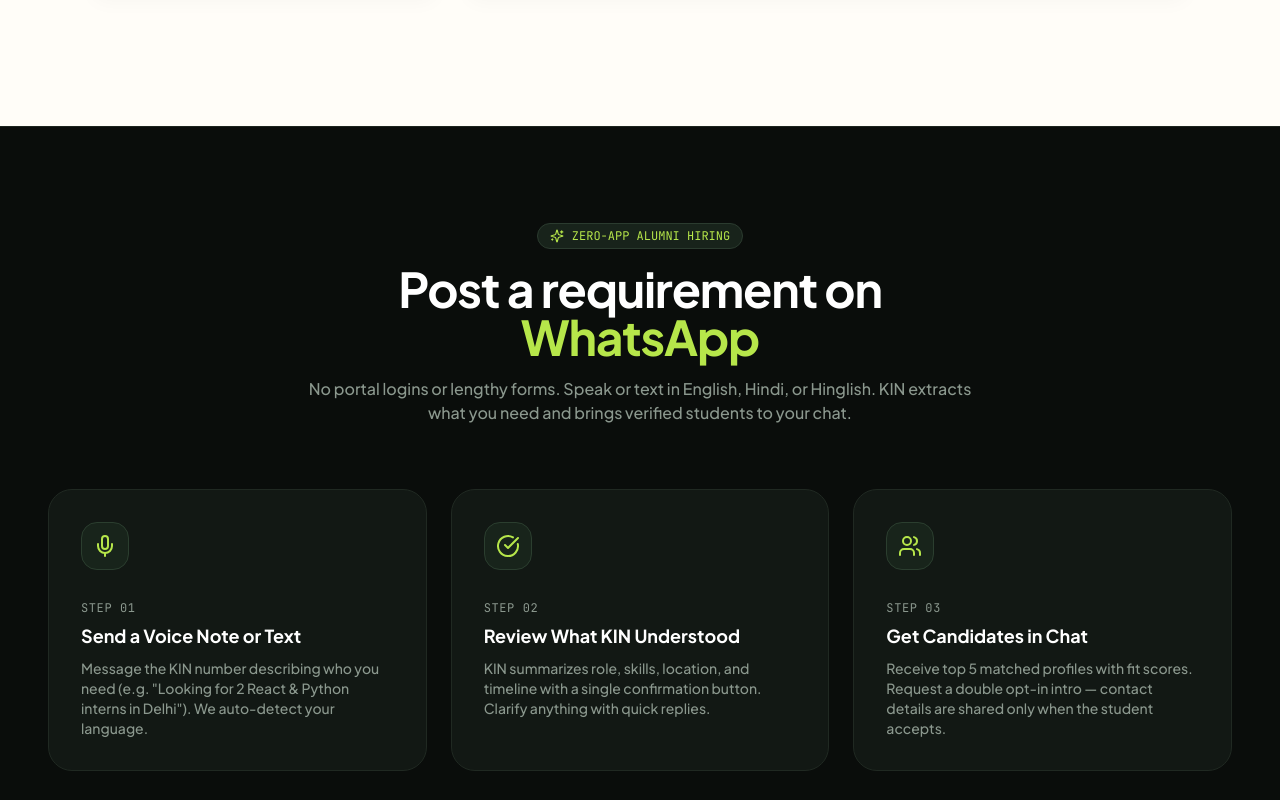
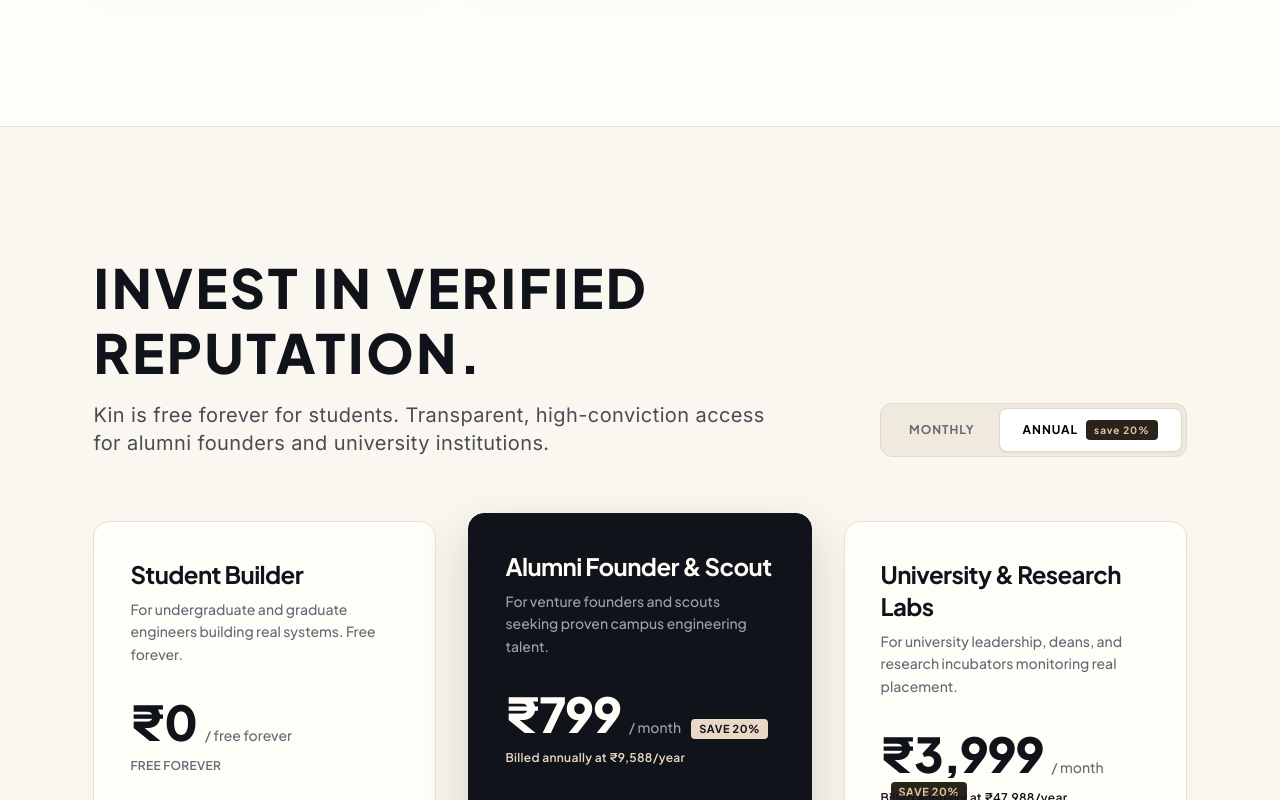
Before and after one commit to parteek1907/Kin, a Next.js app in the folder frontend/: page / in a window 1280 px wide. Shown: the part 1840-2640 px from the top of the page. Built offline with nearby package versions, Linux system fonts and the light colour scheme; no server answers.

Commit message:
feat(landing): remove WhatsApp requirement section from landing page

```diff
--- a/frontend/src/app/page.tsx
+++ b/frontend/src/app/page.tsx
@@ -3,8 +3,8 @@
 import React from 'react';
 import ConduitHero from '@/components/conduit/ConduitHero';
 import { Feature } from '@/components/ui/feature-section-with-bento-grid';
-import WhatsAppRequirementSection from '@/components/kin/WhatsAppRequirementSection';
 import PricingSection3 from '@/components/ui/pricing-section-3';
+
 import KinFooter from '@/components/kin/KinFooter';
 import ToastAlert from '@/components/ToastAlert';
 
@@ -29,11 +29,9 @@
       {/* 2. HOW TO USE KIN • BENTO GRID FEATURE SECTION */}
       <Feature />
 
-      {/* 3. ZERO-APP WHATSAPP FLOW (VOICE NOTE, EXTRACTION, CANDIDATE MATCHES) */}
-      <WhatsAppRequirementSection />
+      {/* 3. NUMBERFLOW INTERACTIVE PRICING SECTION */}
+      <PricingSection3 />
 
-      {/* 4. NUMBERFLOW INTERACTIVE PRICING SECTION */}
-      <PricingSection3 />
 
       {/* 5. EDITORIAL CHARCOAL FOOTER */}
       <KinFooter />
```
